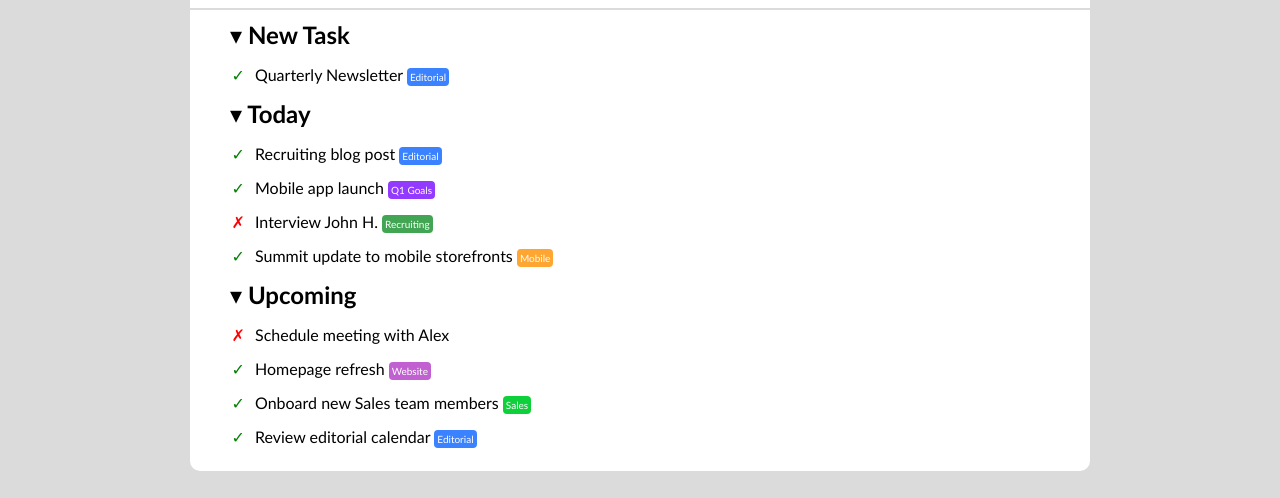
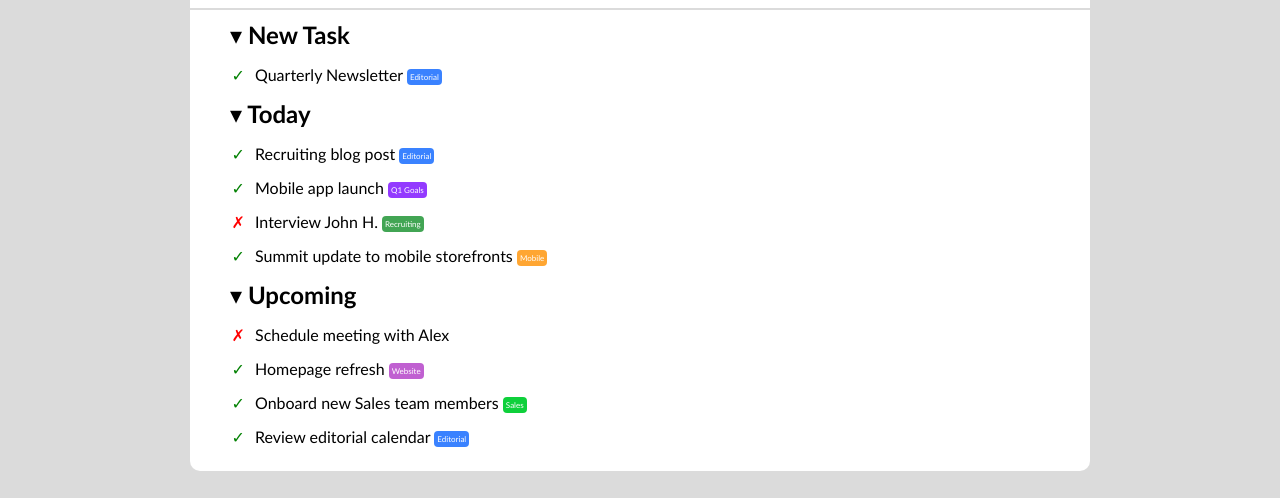
Before and after one commit to PaoloVol99/html-css-toboolist, a plain HTML site: page index.html in a window 1280 px wide. Shown: the part 158-656 px from the top of the page. Drawn offline with Linux system fonts and the light colour scheme.

Commit message:
Cambio nome classe

```diff
--- a/css/style.css
+++ b/css/style.css
@@ -38,7 +38,7 @@ body {
     margin: 0 auto;
 }
 
-.main2 {
+.box {
     padding: 2px 0 0 0;
     max-width: 900px;
     margin: 0 auto;
@@ -93,6 +93,7 @@ li {
 
 ul .check::marker {
     color: green;
+    border: 1px solid green;
 }
 
 .cross {
@@ -106,7 +107,7 @@ ul .cross::marker {
 
 .edit {
     background-color: rgb(58, 130, 255);
-    font-size: 10px;
+    font-size: 8px;
     padding: 3px;
     border-radius: 4px;
     color: white;
@@ -115,7 +116,7 @@ ul .cross::marker {
 
 .q1 {
     background-color: rgb(147, 58, 255);
-    font-size: 10px;
+    font-size: 8px;
     padding: 3px;
     border-radius: 4px;
     color: white;
@@ -124,7 +125,7 @@ ul .cross::marker {
 
 .rec {
     background-color: rgb(66, 165, 84);
-    font-size: 10px;
+    font-size: 8px;
     padding: 3px;
     border-radius: 4px;
     color: white;
@@ -133,7 +134,7 @@ ul .cross::marker {
 
 .mob {
     background-color: rgb(255, 166, 50);
-    font-size: 10px;
+    font-size: 8px;
     padding: 3px;
     border-radius: 4px;
     color: white;
@@ -142,7 +143,7 @@ ul .cross::marker {
 
 .web {
     background-color: rgb(192, 96, 209);
-    font-size: 10px;
+    font-size: 8px;
     padding: 3px;
     border-radius: 4px;
     color: white;
@@ -151,7 +152,7 @@ ul .cross::marker {
 
 .sales {
     background-color: rgb(14, 208, 59);
-    font-size: 10px;
+    font-size: 8px;
     padding: 3px;
     border-radius: 4px;
     color: white;
--- a/index.html
+++ b/index.html
@@ -26,7 +26,7 @@
             <button class="button2">Add Section</button>
         </div>
 
-        <div class="main2">
+        <div class="box">
 
             <div class="container">
                 <h2>&#9662 New Task</h2>
```
